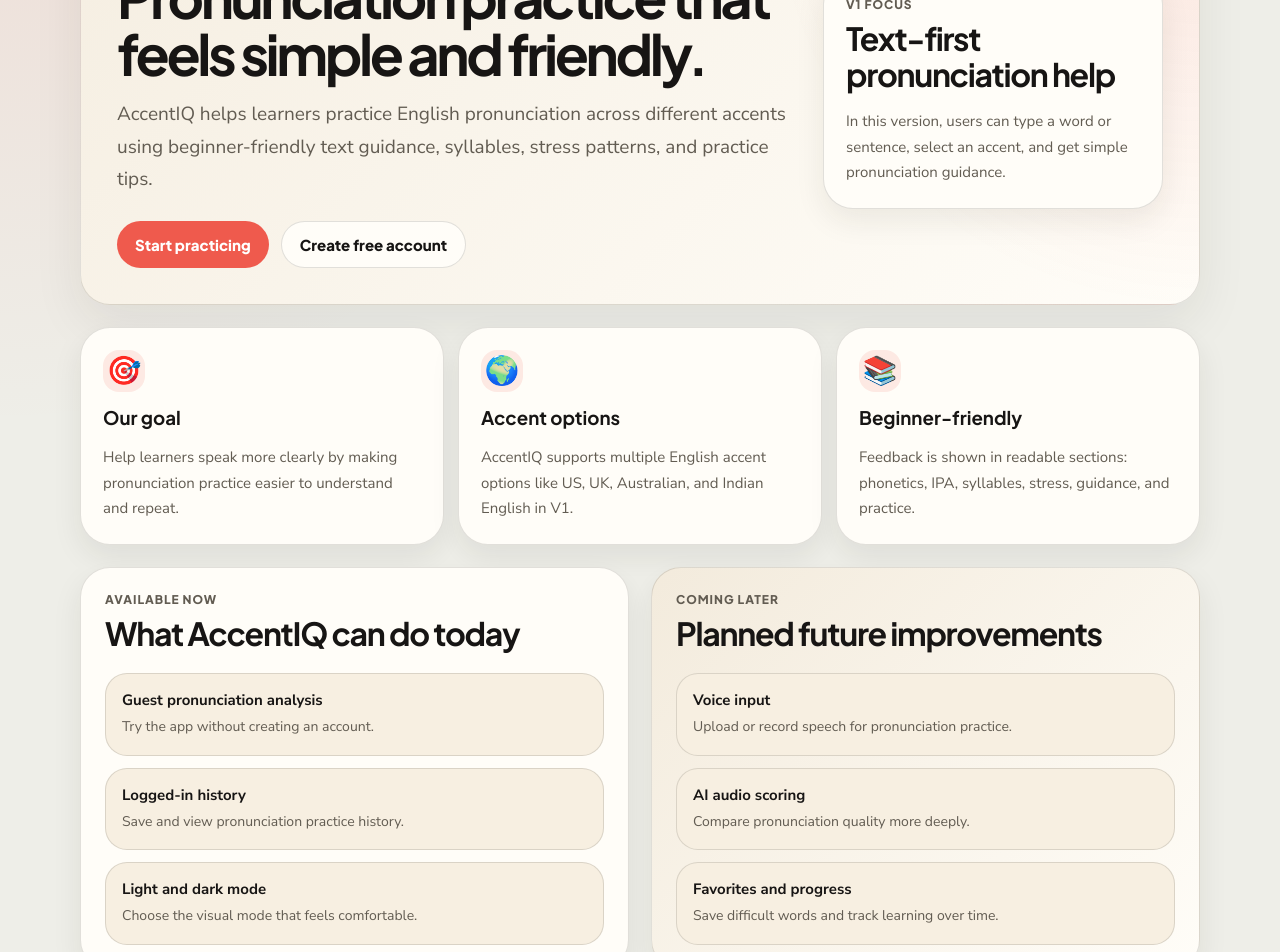
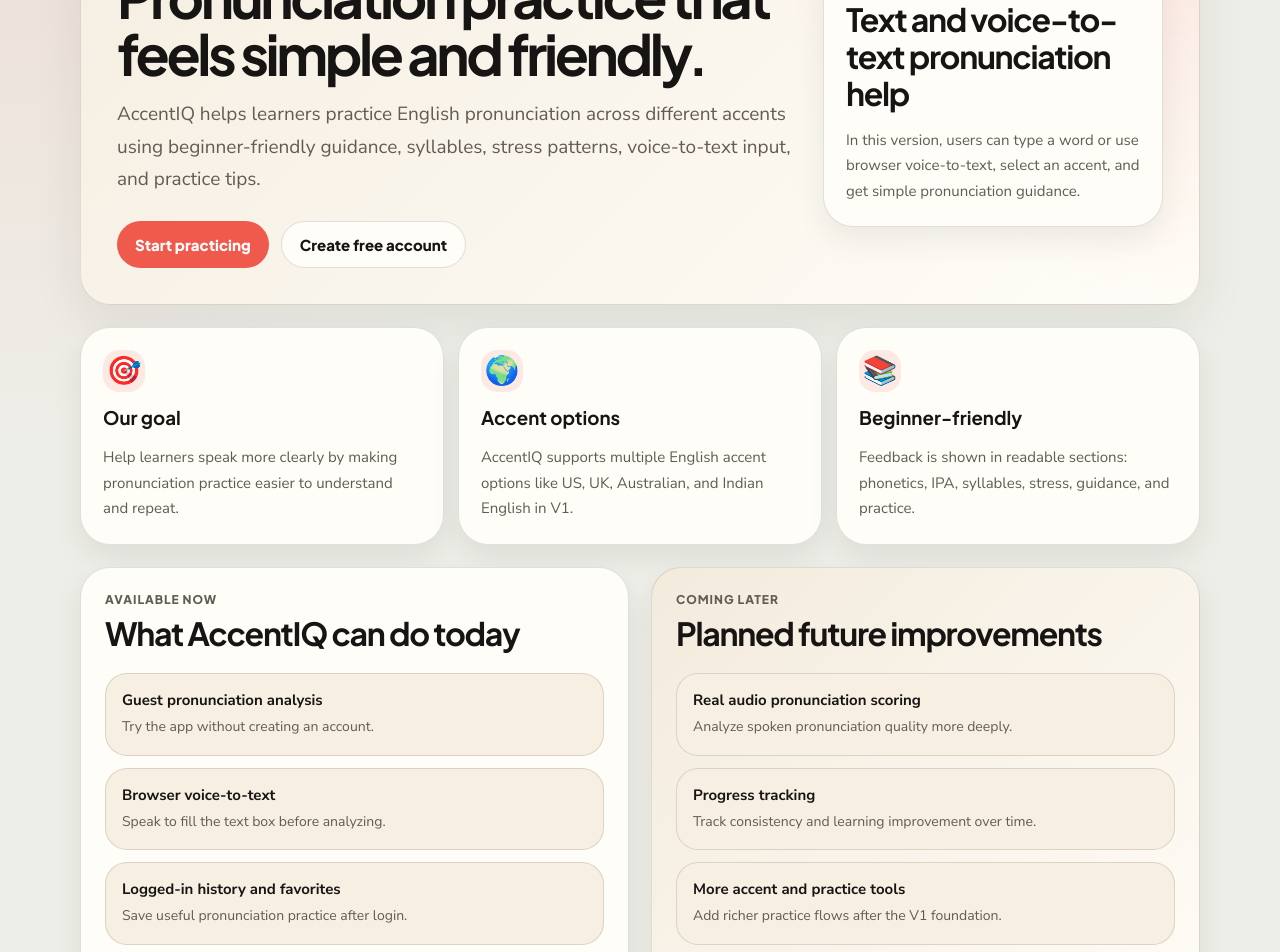
Before and after one commit to sopnendudutta/accent-iq, a React (Vite) app in the folder client/: page /about in a window 1280 px wide. Shown: the part 240-1192 px from the top of the page. Built offline with nearby package versions, Linux system fonts and the light colour scheme; no server answers.

Commit message:
Better UI/UX Assist With ai

```diff
--- a/client/src/pages/About.tsx
+++ b/client/src/pages/About.tsx
@@ -11,8 +11,8 @@
 
                     <p>
                         AccentIQ helps learners practice English pronunciation across
-                        different accents using beginner-friendly text guidance, syllables,
-                        stress patterns, and practice tips.
+                        different accents using beginner-friendly guidance, syllables,
+                        stress patterns, voice-to-text input, and practice tips.
                     </p>
 
                     <div className="about-actions">
@@ -28,11 +28,12 @@
 
                 <div className="about-summary-card">
                     <span className="result-label">V1 focus</span>
-                    <h2>Text-first pronunciation help</h2>
+                    <h2>Text and voice-to-text pronunciation help</h2>
 
                     <p>
-                        In this version, users can type a word or sentence, select an
-                        accent, and get simple pronunciation guidance.
+                        In this version, users can type a word or use browser
+                        voice-to-text, select an accent, and get simple pronunciation
+                        guidance.
                     </p>
                 </div>
             </div>
@@ -78,8 +79,13 @@
                         </div>
 
                         <div>
-                            <strong>Logged-in history</strong>
-                            <span>Save and view pronunciation practice history.</span>
+                            <strong>Browser voice-to-text</strong>
+                            <span>Speak to fill the text box before analyzing.</span>
+                        </div>
+
+                        <div>
+                            <strong>Logged-in history and favorites</strong>
+                            <span>Save useful pronunciation practice after login.</span>
                         </div>
 
                         <div>
@@ -95,18 +101,18 @@
 
                     <div className="about-list">
                         <div>
-                            <strong>Voice input</strong>
-                            <span>Upload or record speech for pronunciation practice.</span>
+                            <strong>Real audio pronunciation scoring</strong>
+                            <span>Analyze spoken pronunciation quality more deeply.</span>
                         </div>
 
                         <div>
-                            <strong>AI audio scoring</strong>
-                            <span>Compare pronunciation quality more deeply.</span>
+                            <strong>Progress tracking</strong>
+                            <span>Track consistency and learning improvement over time.</span>
                         </div>
 
                         <div>
-                            <strong>Favorites and progress</strong>
-                            <span>Save difficult words and track learning over time.</span>
+                            <strong>More accent and practice tools</strong>
+                            <span>Add richer practice flows after the V1 foundation.</span>
                         </div>
                     </div>
                 </div>
@@ -118,8 +124,9 @@
 
                 <p>
                     Login is optional in V1. Guest users can practice without an account.
-                    Voice upload and real AI voice scoring are not enabled yet, so the app
-                    stays simple and secure while the foundation is being built.
+                    Voice-to-text uses browser speech recognition to fill the text box,
+                    and AccentIQ does not save raw audio. Real audio pronunciation scoring
+                    is planned for a later version.
                 </p>
             </div>
         </section>
--- a/client/src/pages/Settings.tsx
+++ b/client/src/pages/Settings.tsx
@@ -107,8 +107,8 @@
                     <h1>Manage your AccentIQ experience.</h1>
 
                     <p>
-                        View your account status, switch between light and dark mode, and
-                        customize simple pronunciation practice preferences.
+                        View your account status, switch between light and dark mode,
+                        and customize simple pronunciation practice preferences for V1.
                     </p>
                 </div>
 
@@ -245,8 +245,20 @@
                             </div>
 
                             <div>
-                                <strong>Voice pronunciation upload</strong>
-                                <span>Coming soon</span>
+                                <strong>Favorites</strong>
+                                <span>
+                                    {user ? "Available for your account" : "Login required"}
+                                </span>
+                            </div>
+
+                            <div>
+                                <strong>Voice-to-text input</strong>
+                                <span>Available now</span>
+                            </div>
+
+                            <div>
+                                <strong>Real audio pronunciation scoring</strong>
+                                <span>Planned later</span>
                             </div>
                         </div>
                     </div>
@@ -449,8 +461,11 @@
 
                 <div className="settings-feature-card">
                     <span>🎙️</span>
-                    <h3>Voice practice</h3>
-                    <p>Voice input and audio scoring are planned for a future version.</p>
+                    <h3>Voice and audio</h3>
+                    <p>
+                        Voice-to-text is available now. Real audio pronunciation scoring
+                        is planned for a future version.
+                    </p>
                 </div>
             </div>
         </section>
```
